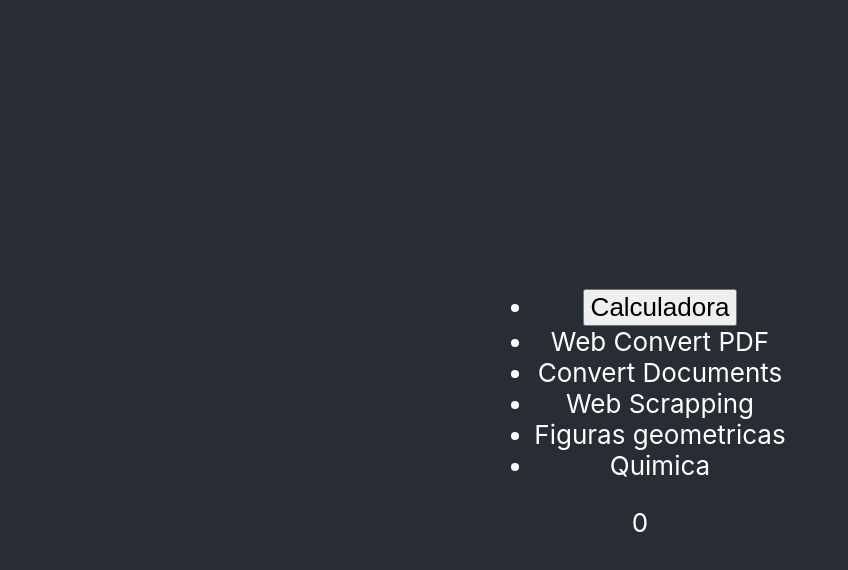
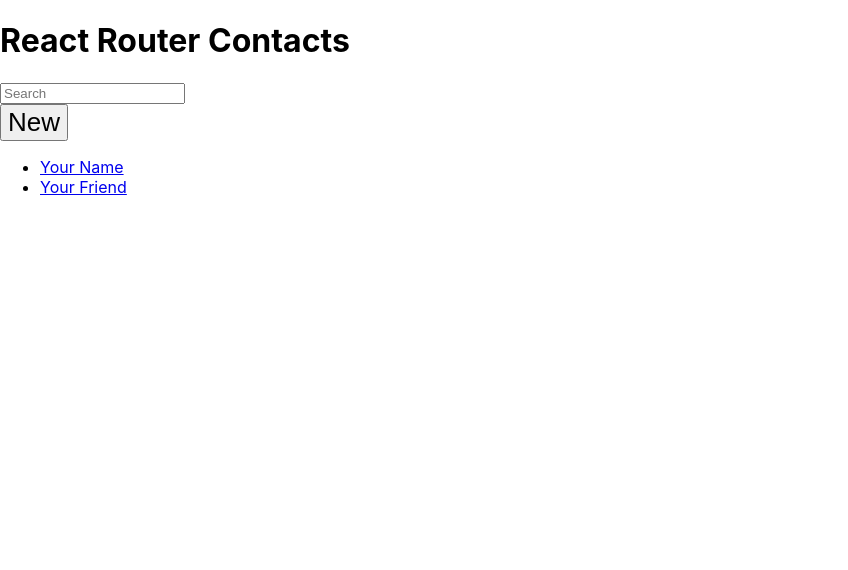
Before and after one commit to GabrielHDZ/ToolsOfficeWeb, a React (Vite) app: page / in a window 1280 px wide. Shown: the top 570 px of the page, without its empty margins (0-848 px from the left). Built offline with nearby package versions, Linux system fonts and the light colour scheme.

Commit message:
add the navbar menu
with the module react-router-dom

```diff
--- a/package.json
+++ b/package.json
@@ -14,7 +14,8 @@
     "papercss": "^1.8.3",
     "react": "^18.0.0",
     "react-dom": "^18.0.0",
-    "react-redux": "^8.0.2"
+    "react-redux": "^8.0.2",
+    "react-router-dom": "^6.4.0"
   },
   "devDependencies": {
     "@types/react": "^18.0.0",
--- /dev/null
+++ b/src/components/Navbar/ErrorNav.tsx
@@ -0,0 +1,20 @@
+import React from 'react'
+import { useRouteError } from 'react-router-dom';
+
+function ErrorNav() {
+    const error: any = useRouteError();
+    console.error(error);
+    console.log(typeof (error))
+
+    return (
+        <div id="error-page">
+            <h1>Oops!</h1>
+            <p>la ruta presenta errores</p>
+            <p>
+                <i>{error.statusText || error.message}</i>
+            </p>
+        </div>
+    );
+}
+
+export default ErrorNav
--- /dev/null
+++ b/src/components/Navbar/index.tsx
@@ -0,0 +1,50 @@
+import React, { Component } from 'react'
+import { Link } from 'react-router-dom'
+
+export class Navbar extends Component {
+    render() {
+        return (
+            <>
+                <div id="sidebar">
+                    <h1>React Router Contacts</h1>
+                    <div>
+                        <form id="search-form" role="search">
+                            <input
+                                id="q"
+                                aria-label="Search contacts"
+                                placeholder="Search"
+                                type="search"
+                                name="q"
+                            />
+                            <div
+                                id="search-spinner"
+                                aria-hidden
+                                hidden={true}
+                            />
+                            <div
+                                className="sr-only"
+                                aria-live="polite"
+                            ></div>
+                        </form>
+                        <form method="post">
+                            <button type="submit">New</button>
+                        </form>
+                    </div>
+                    <nav>
+                        <ul>
+                            <li>
+                                <a href={`contacts/1`}>Your Name</a>
+                            </li>
+                            <li>
+                                <a href={`contacts/2`}>Your Friend</a>
+                            </li>
+                        </ul>
+                    </nav>
+                </div>
+                <div id="detail"></div>
+            </>
+        )
+    }
+}
+
+export default Navbar
--- a/src/main.tsx
+++ b/src/main.tsx
@@ -1,16 +1,31 @@
 import React from 'react'
 import ReactDOM from 'react-dom/client'
+import {
+    createBrowserRouter,
+    RouterProvider,
+    Route,
+} from "react-router-dom";
 import App from './App'
 import { Provider } from 'react-redux'
 import { store } from './redux/store/store'
 
 import './App.css'
 import './index.css'
+import Navbar from './components/Navbar';
+import ErrorNav from './components/Navbar/ErrorNav';
+
+const router = createBrowserRouter([
+    {
+        path: '/',
+        element: <Navbar />,
+        errorElement: <ErrorNav />
+    },
+])
 
 ReactDOM.createRoot(document.getElementById('root')!).render(
     <React.StrictMode>
         <Provider store={store}>
-            <App />
+            <RouterProvider router={router} />
         </Provider>
     </React.StrictMode>
 )
```
Also changed, not shown: 1 other file (tests, documents, lock files or other folders).
